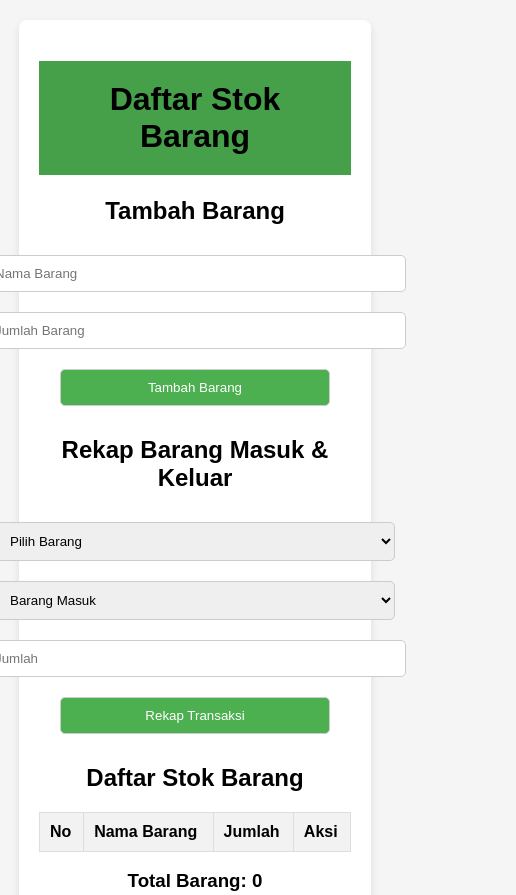
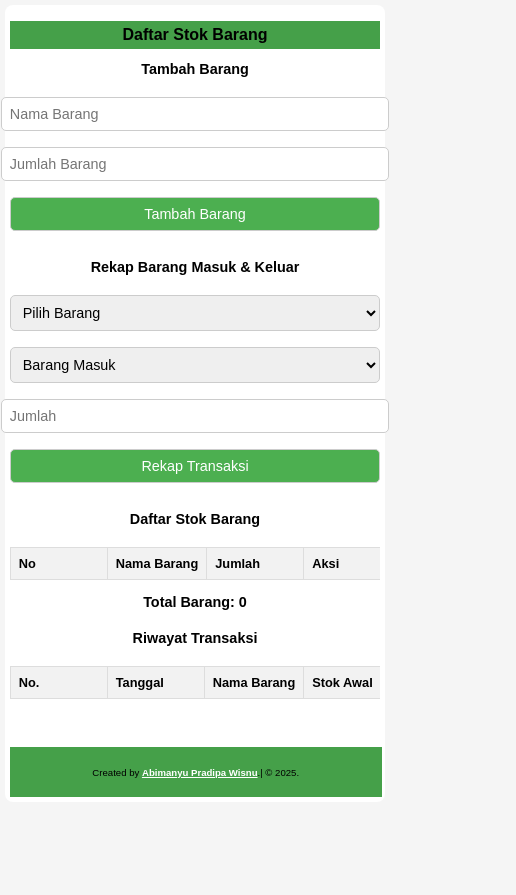
Before and after one commit to abimanyupw/DataStokBarang, a plain HTML site: page index.html in a window 390 px wide. Shown: the top 895 px of the page, 516 px wide, since content can reach past the window. After the commit the page ends 844 px from the top, so only its background shows below. Drawn offline with Linux system fonts and the light colour scheme.

Commit message:
Add files via upload

```diff
--- a/app.js
+++ b/app.js
@@ -64,10 +64,15 @@ function loadStokBarang() {
     <td>${barang.nama}</td>
     <td>${barang.jumlah}</td>
     <td>
-        <button onclick="editBarang(${barang.id})">Edit</button>
-        <button onclick="hapusBarang(${barang.id})">Hapus</button>
+      <button onclick="editBarang(${
+        barang.id
+      })"><i class="fas fa-edit fa-xs"></i></button>
+      <button onclick="hapusBarang(${
+        barang.id
+      })"><i class="fas fa-trash fa-xs"></i></button>
     </td>
   `;
+
     stokBarangList.appendChild(row);
   });
 
--- a/index.html
+++ b/index.html
@@ -5,6 +5,9 @@
     <meta name="viewport" content="width=device-width, initial-scale=1.0" />
     <title>Daftar Stok Barang</title>
     <link rel="stylesheet" href="styles.css" />
+      <!-- Font Awesome -->
+      <link rel="stylesheet" href="https://cdnjs.cloudflare.com/ajax/libs/font-awesome/6.0.0-beta3/css/all.min.css">
+
   </head>
   <body>
     <div class="container">
--- a/styles.css
+++ b/styles.css
@@ -109,7 +109,162 @@ section {
   margin-top: 3rem;
   width: 95%;
 }
+
 .credits a {
   color: white;
   font-weight: 700;
 }
+
+/* Media query untuk layar dengan lebar 768px dan kurang */
+@media (max-width: 768px) {
+  body {
+    padding-top: 10px;
+    justify-content: flex-start;
+    align-items: flex-start;
+  }
+
+  .container {
+    width: 90%;
+    padding: 10px;
+  }
+
+  h1 {
+    font-size: 1.5rem;
+    padding: 10px;
+  }
+
+  input,
+  select,
+  button {
+    width: 100%; /* Lebar input, select, dan button menjadi 100% */
+    margin: 8px 0;
+  }
+
+  table,
+  th,
+  td {
+    font-size: 0.9rem; /* Mengurangi ukuran font pada tabel untuk lebih pas di layar kecil */
+  }
+
+  #daftarStok ul li {
+    flex-direction: column;
+    align-items: flex-start;
+  }
+
+  .credits {
+    padding: 20px;
+    font-size: 0.75rem; /* Ukuran font lebih kecil untuk credits */
+  }
+}
+
+/* Media query untuk layar dengan lebar 450px dan kurang */
+@media (max-width: 450px) {
+  body {
+    padding-top: 5px;
+    align-items: center;
+  }
+
+  .container {
+    width: 95%;
+    padding: 5px;
+  }
+
+  h1 {
+    font-size: 1.2rem;
+    padding: 5px;
+  }
+
+  h2,
+  h3 {
+    font-size: 1rem;
+  }
+
+  input,
+  select,
+  button {
+    width: 100%;
+    padding: 8px;
+  }
+
+  table,
+  th,
+  td {
+    font-size: 0.8rem; /* Ukuran font lebih kecil */
+  }
+
+  .credits {
+    padding: 10px;
+    font-size: 0.65rem; /* Ukuran font lebih kecil untuk credits */
+  }
+}
+
+/* Media query untuk layar dengan lebar 400px dan kurang */
+@media (max-width: 400px) {
+  body {
+    padding-top: 5px;
+    align-items: center;
+    font-size: 0.9rem; /* Mengurangi ukuran font untuk layar lebih kecil */
+  }
+
+  .container {
+    width: 95%;
+    padding: 5px;
+    box-shadow: none; /* Menghilangkan box-shadow untuk menghemat ruang */
+  }
+
+  h1 {
+    font-size: 1rem; /* Ukuran font h1 disesuaikan untuk layar lebih kecil */
+    padding: 5px;
+  }
+
+  h2,
+  h3 {
+    font-size: 0.9rem; /* Ukuran font h2 dan h3 disesuaikan */
+  }
+
+  form {
+    width: 100%; /* Form menyesuaikan lebar 100% */
+  }
+
+  input,
+  select,
+  button {
+    width: 100%;
+    padding: 8px;
+    font-size: 0.9rem; /* Menyesuaikan ukuran input dan button */
+  }
+
+  button {
+    width: 100%; /* Button menjadi lebar penuh */
+    font-size: 0.9rem; /* Ukuran font pada button */
+  }
+
+  /* Tabel pada layar kecil */
+  table {
+    width: 100%;
+    font-size: 0.8rem; /* Ukuran font tabel lebih kecil */
+    overflow-x: auto; /* Izinkan scroll horizontal jika tabel terlalu lebar */
+    display: block; /* Tabel menjadi blok agar scroll bekerja */
+    white-space: nowrap; /* Mencegah teks membungkus dalam tabel */
+  }
+
+  th,
+  td {
+    padding: 8px; /* Mengurangi padding agar lebih pas */
+    min-width: 80px; /* Menentukan lebar minimal untuk kolom */
+    overflow: hidden; /* Menyembunyikan konten yang overflow */
+    text-overflow: ellipsis; /* Menambahkan ellipsis jika konten terlalu panjang */
+  }
+
+  #daftarStok ul li {
+    flex-direction: column;
+    align-items: flex-start;
+    padding: 8px;
+    font-size: 0.85rem; /* Ukuran font lebih kecil */
+  }
+
+  .credits {
+    padding: 10px;
+    font-size: 0.6rem; /* Ukuran font lebih kecil untuk footer */
+  }
+}
```
Lines whose indentation alone changed are shown as unchanged.
